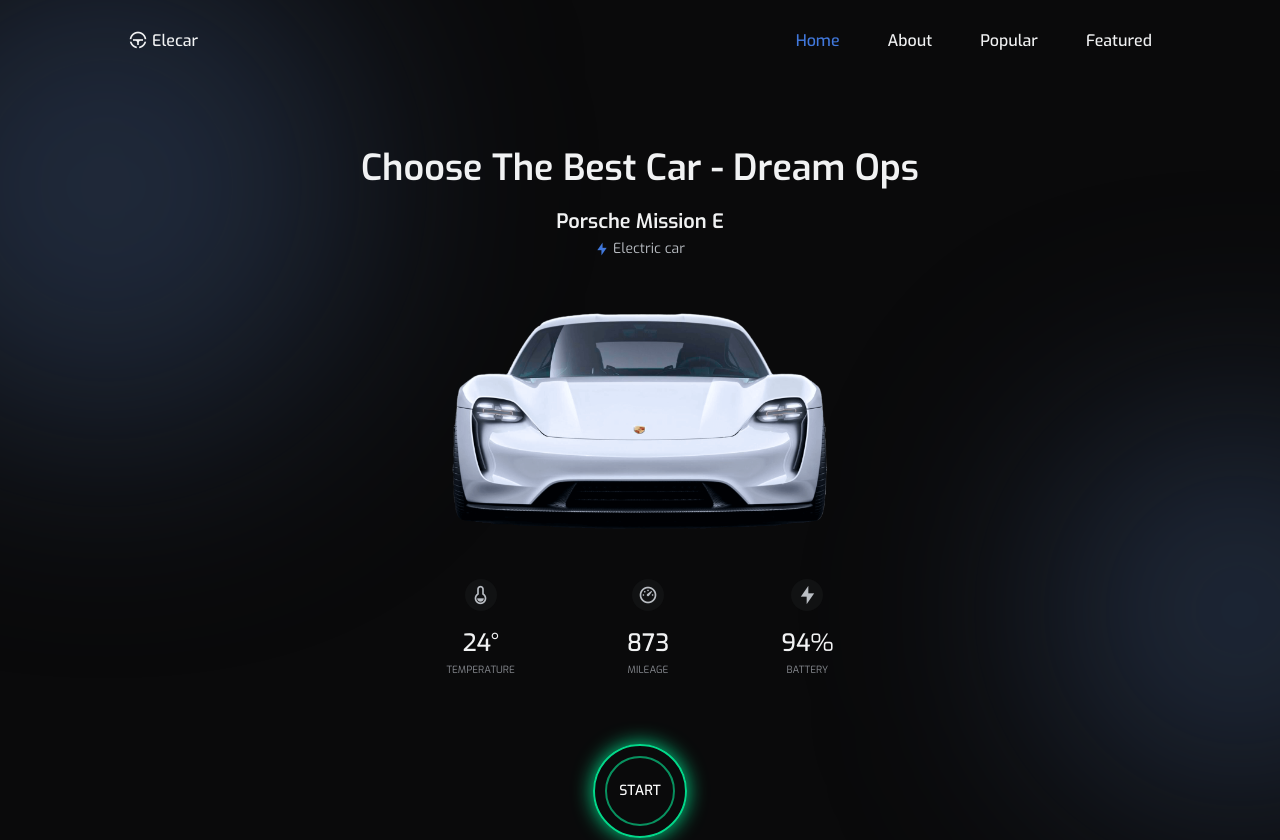
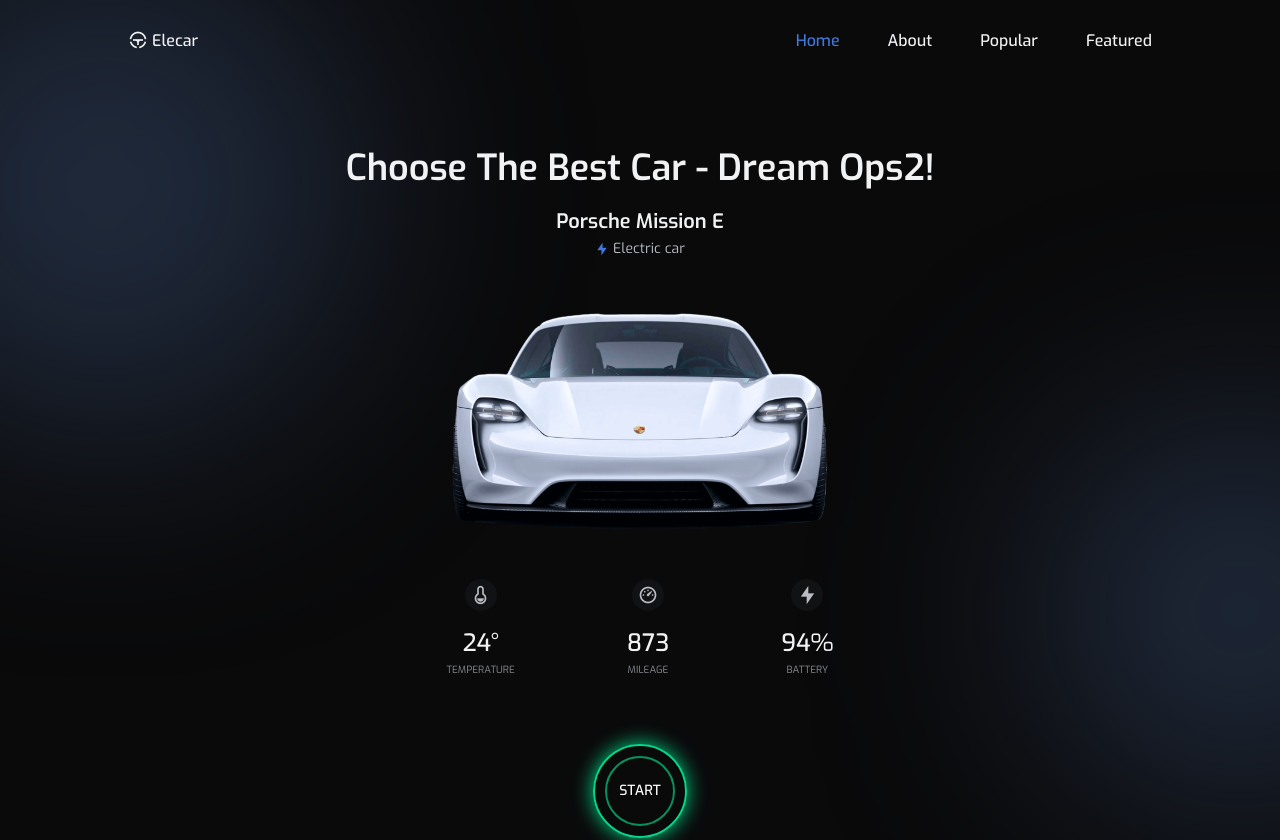
Before and after one commit to ThomasFlandin/Elecar-devops, a plain HTML site: page index.html in a window 1280 px wide. Shown: the top 840 px of the page. Drawn offline with nearby package versions, Linux system fonts and the light colour scheme.

Commit message:
Update index.html

```diff
--- a/index.html
+++ b/index.html
@@ -69,7 +69,7 @@
             <div class="home__container container grid">
                 <div class="home__data">
                     <h1 class="home__title">
-                        Choose The Best Car - Dream Ops
+                        Choose The Best Car - Dream Ops2!
                     </h1>
                         <!-- Ceci est un test -->
                     <h2 class="home__subtitle">
```
